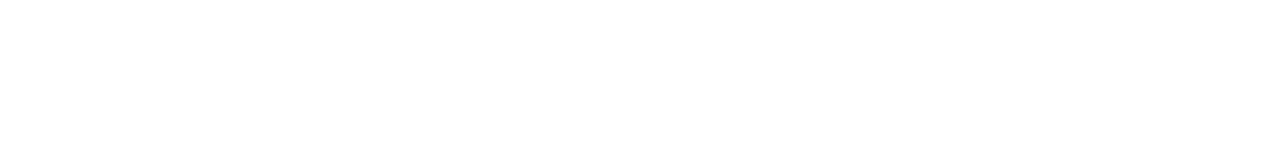
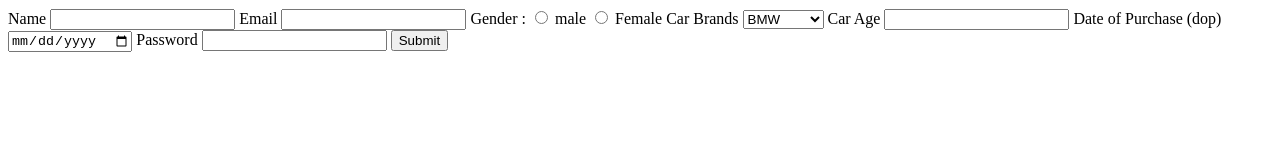
Before and after one commit to acciojob/car-insurance-form-Sakshi-katore, a website: page main.html in a window 1280 px wide. Drawn offline with Linux system fonts and the light colour scheme.

Commit message:
created a submission

```diff
--- a/main.html
+++ b/main.html
@@ -10,7 +10,42 @@
 	<!-- the entire body must be written by student -->
     <script type="text/javascript" src="./script.js">
 </script>
+	<form method="post">
+		<label for="name">Name </label>
+		<input type="text" id="name" name="name" required>
 
+		<label for="email">Email </label>
+		<input type="email" id="email" name="email" required>
+
+		<label for="gender">Gender :</label>
+
+		<input type="radio" id ="male" name="male" required>
+		<label for="male">male</label>
+
+		<input type="radio" id ="female" name="female" required>
+		<label for="female">Female</label>
+
+		<label for="cars">Car Brands</label>
+		<select>
+			<option for="bmw">BMW</option>
+			<option for="audi">Audi</option>
+			<option for="mz">Mercedez</option>
+		</select>
+
+		<label for="carage">Car Age</label>
+		<input type="number" name="carage" id="carage" required>
+
+		<label for="dop">Date of Purchase (dop)</label>
+		<input type="date" id="dop" name="dop" required>
+
+		<label for="password">Password</label>
+	    <input type="password" id="password" name="password" required>
+
+
+	    <button type="submit">Submit</button>
+
+
+	</form>
 </body>
 
 </html>
```
